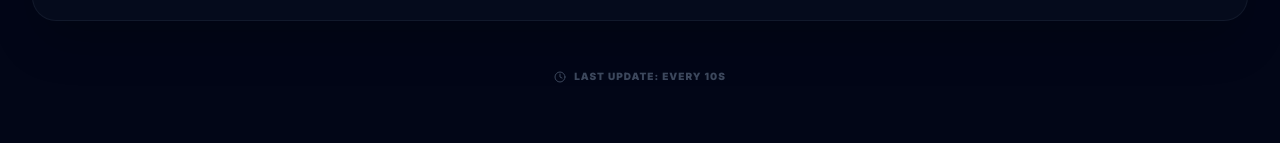
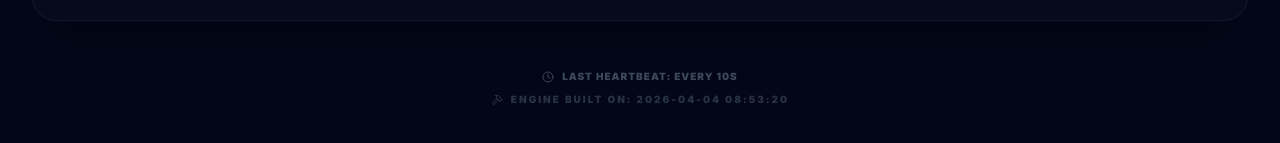
Before and after one commit to APICodeDev/binance1, a Next.js app: page / in a window 1280 px wide. Shown: the part 783-926 px from the top of the page. Built offline with nearby package versions, Linux system fonts and the light colour scheme; no server answers; the database is empty.

Commit message:
Añade fecha de ultimo build pie de pagina

```diff
--- a/app/page.tsx
+++ b/app/page.tsx
@@ -17,9 +17,11 @@ import {
   ExternalLink,
   Bot,
   Zap,
-  Globe
+  Globe,
+  Hammer
 } from 'lucide-react';
 import { clsx, type ClassValue } from 'clsx';
+import { buildInfo } from '@/lib/buildInfo';
 import { twMerge } from 'tailwind-merge';
 
 function cn(...inputs: ClassValue[]) {
@@ -594,10 +596,12 @@ PnL ${pos.tradingMode === 'live' ? 'USDC' : 'USDT'}: ${pos.profitLossFiat.toFixe
           </section>
         </main>
 
-        {/* Footer text */}
-        <footer className="pt-4 pb-8 flex justify-center">
+        <footer className="pt-4 pb-12 flex flex-col items-center gap-2">
           <div className="text-[10px] text-slate-500 uppercase flex items-center gap-2 opacity-60 font-black tracking-widest">
-            <Clock size={12} /> Last update: Every 10s
+            <Clock size={12} /> Last heartbeat: Every 10s
+          </div>
+          <div className="text-[10px] text-slate-500/40 uppercase flex items-center gap-2 font-black tracking-[0.2em]">
+            <Hammer size={12} /> Engine Built on: {buildInfo.timestamp}
           </div>
         </footer>
 
--- a/lib/binance.ts
+++ b/lib/binance.ts
@@ -175,7 +175,7 @@ export const binanceGetCommissionRate = async (symbol: string, tradingMode: 'dem
 
 export const binanceNormalizeSymbol = (symbol: string): string => {
   let sym = symbol.toUpperCase().replace('/', '').replace('-', '');
-  if (sym && !sym.endsWith('USDT')) {
+  if (sym && !sym.endsWith('USDT') && !sym.endsWith('USDC')) {
     sym += 'USDT';
   }
   return sym;
--- /dev/null
+++ b/lib/buildInfo.ts
@@ -0,0 +1,3 @@
+export const buildInfo = {
+  timestamp: "2026-04-04 08:53:20",
+};
```
